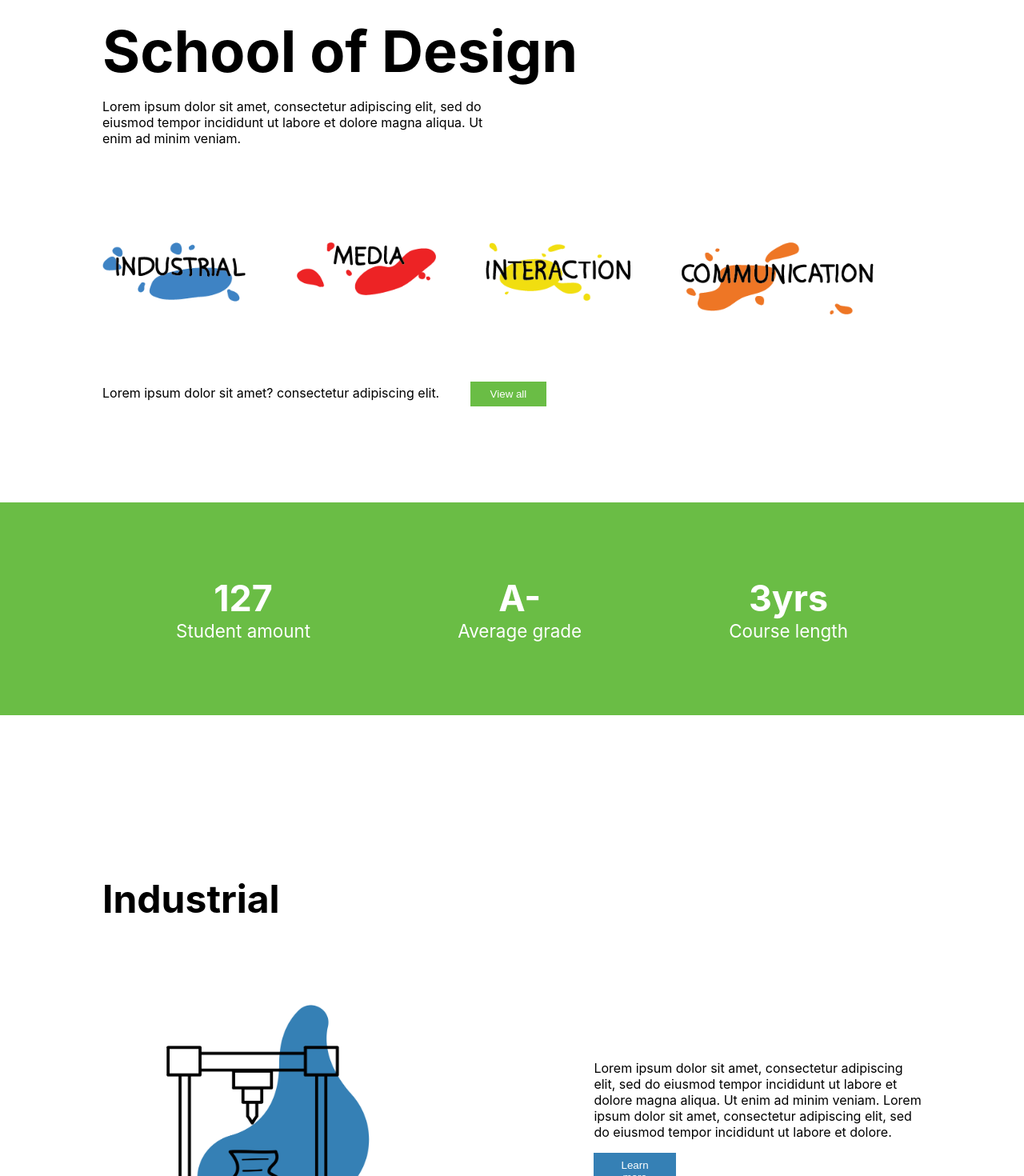
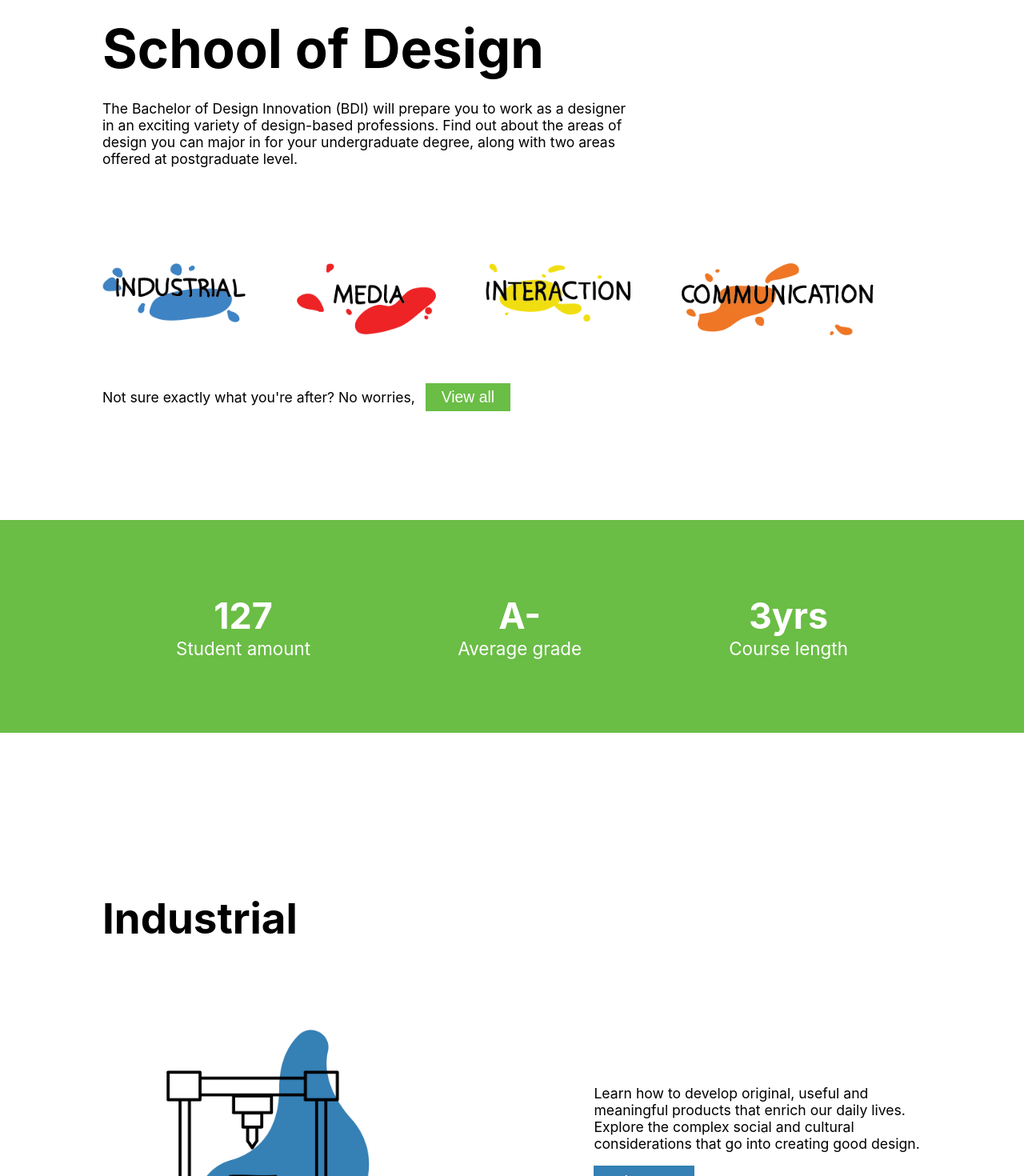
Before and after one commit to mford95/webdesigngroupproject, a React (Create React App) app: page / in a window 1280 px wide. Shown: the part 100-1570 px from the top of the page at 80% size. Built offline with nearby package versions, Linux system fonts and the light colour scheme.

Commit message:
font size adjusted, hover interactions added, media link aligned

```diff
--- a/src/pages/css/Landing.css
+++ b/src/pages/css/Landing.css
@@ -4,20 +4,21 @@
     margin-right: auto;
     margin-top: 15vh;
     text-align: left;
+    font-size: 110%;
 }
 
 .landing-section-text h1{
-    font-size: 450%;
-    margin-bottom: 0vh;
+    font-size: 380%;
+    margin-bottom: 3vh;
 }
 
 .landing-section-text p{
-    width: 50%;
+    width: 65%;
 }
 
 .shortcut-links{
     margin-top: 15vh;
-    margin-bottom: 10vh;
+    margin-bottom: 7vh;
     display: flex;
     justify-content: space-between;
 }
@@ -27,13 +28,27 @@
     height: auto;
 }
 
+.view-all{
+    margin-bottom: 17vh;
+}
+
 .view-all button{
-    margin-left: 3vw;
+    margin-left: 1vw;
     background-color: #6ABD45;
     border: none;
     color: white;
-    padding: 8px 25px;
+    padding: 6px 20px;
     text-decoration: none;
+    font-size: 110%;
+}
+
+.view-all button:hover{
+    background-color: #5dad39;
+    text-decoration: underline;
+}
+
+.major-description h2{
+    font-size: 300%;
 }
 
 .major-main-content{
@@ -54,11 +69,12 @@
 }
 
 .major-main-content-industrial-button, .major-main-content-media-button, .major-main-content-interaction-button, .major-main-content-communication-button{
-    width: 8vw;
+    width: 9.8vw;
     border: none;
     color: white;
     padding: 8px 25px;
     text-decoration: none;
+    font-size: 110%;
 }
 
 .major-main-content-industrial-button{
@@ -76,6 +92,23 @@
 .major-main-content-communication-button{
     background-color: #ED7523;
 }
-.major-description h2{
-    font-size: 300%;
+
+.major-main-content-industrial-button:hover{
+    background-color: #2c72a3;
+    text-decoration: underline;
 }
+
+.major-main-content-media-button:hover{
+    background-color: #d91c23;
+    text-decoration: underline;
+}
+
+.major-main-content-interaction-button:hover{
+    background-color: #f2e118;
+    text-decoration: underline;
+}
+
+.major-main-content-communication-button:hover{
+    background-color: #e06e1f;
+    text-decoration: underline;
+}
--- a/src/pages/js/Landing.js
+++ b/src/pages/js/Landing.js
@@ -20,7 +20,7 @@ export default function Landing() {
             <div class="landing-section">
                 <div class="landing-section-text">
                     <h1>School of Design</h1>
-                    <p>Lorem ipsum dolor sit amet, consectetur adipiscing elit, sed do eiusmod tempor incididunt ut labore et dolore magna aliqua. Ut enim ad minim veniam.</p>
+                    <p>The Bachelor of Design Innovation (BDI) will prepare you to work as a designer in an exciting variety of design-based professions. Find out about the areas of design you can major in for your undergraduate degree, along with two areas offered at postgraduate level.</p>
                 </div>
                 <div class="shortcut-links">
                 <a href=""><img src={industrialLink} alt="'Industrial' text with blue splodges" /></a>
@@ -31,7 +31,7 @@ export default function Landing() {
 
                 </div>
                 <div className="view-all">
-                <p>Lorem ipsum dolor sit amet? consectetur adipiscing elit.<button>View all</button></p>
+                <p>Not sure exactly what you're after? No worries,<button>View all</button></p>
                 </div>
             </div>
 
@@ -42,7 +42,7 @@ export default function Landing() {
                 <div className="major-main-content">
                     <img src={industrialImg} alt="3D printer with blue splodge" />
                     <div className="major-main-content-text">
-                        <p>Lorem ipsum dolor sit amet, consectetur adipiscing elit, sed do eiusmod tempor incididunt ut labore et dolore magna aliqua. Ut enim ad minim veniam. Lorem ipsum dolor sit amet, consectetur adipiscing elit, sed do eiusmod tempor incididunt ut labore et dolore.</p>
+                        <p>Learn how to develop original, useful and meaningful products that enrich our daily lives. Explore the complex social and cultural considerations that go into creating good design.</p>
                         <button className="major-main-content-industrial-button">Learn more</button>
                     </div>
                 </div>
@@ -53,7 +53,7 @@ export default function Landing() {
                 <div className="major-main-content">
                     <img src={mediaImg} alt="playstation controller with red splodge" />
                     <div className="major-main-content-text">
-                        <p>Lorem ipsum dolor sit amet, consectetur adipiscing elit, sed do eiusmod tempor incididunt ut labore et dolore magna aliqua. Ut enim ad minim veniam. Lorem ipsum dolor sit amet, consectetur adipiscing elit, sed do eiusmod tempor incididunt ut labore et dolore.</p>
+                        <p>Media Design explores the different ways people interact with digital technology. This includes web experiences, visual and audio communication, augmented and virtual reality, gaming, and mobile media.</p>
                         <button className="major-main-content-media-button">Learn more</button>
                     </div>
                 </div>
@@ -64,7 +64,7 @@ export default function Landing() {
                 <div className="major-main-content">
                     <img src={interactionImg} alt="mobile phone with interface on it with yellow splodge" />
                     <div className="major-main-content-text">
-                        <p>Lorem ipsum dolor sit amet, consectetur adipiscing elit, sed do eiusmod tempor incididunt ut labore et dolore magna aliqua. Ut enim ad minim veniam. Lorem ipsum dolor sit amet, consectetur adipiscing elit, sed do eiusmod tempor incididunt ut labore et dolore.</p>
+                        <p>Study how humans connect and interact with a vast range of physical and digital systems. Learn to envision how people experience products—from real objects to digital interactions with apps and websites—and bring that vision to life in ways that feel inspired, refined, and even magical.</p>
                         <button className="major-main-content-interaction-button">Learn more</button>
                     </div>
                 </div>
@@ -75,7 +75,7 @@ export default function Landing() {
                 <div className="major-main-content">
                     <img src={communicationImg} alt="open book with graphic design elements with orange splodge" />
                     <div className="major-main-content-text">
-                        <p>Lorem ipsum dolor sit amet, consectetur adipiscing elit, sed do eiusmod tempor incididunt ut labore et dolore magna aliqua. Ut enim ad minim veniam. Lorem ipsum dolor sit amet, consectetur adipiscing elit, sed do eiusmod tempor incididunt ut labore et dolore.</p>
+                        <p>Learn to communicate effective visual messages, information and ideas that contribute to a successful design product.</p>
                         <button className="major-main-content-communication-button">Learn more</button>
                     </div>
                 </div>
```
Also changed, not shown: src/assets/mediaLink.png.
